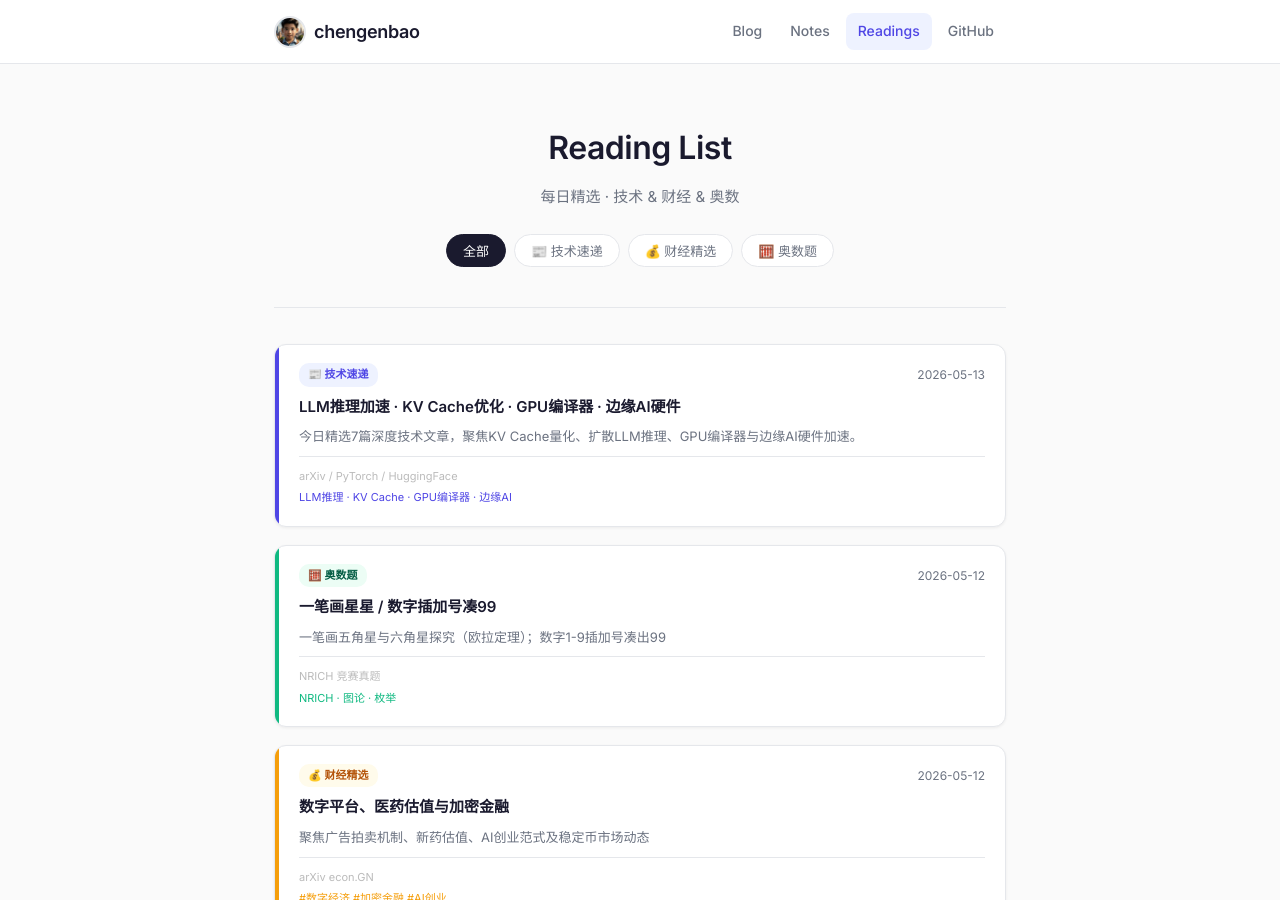
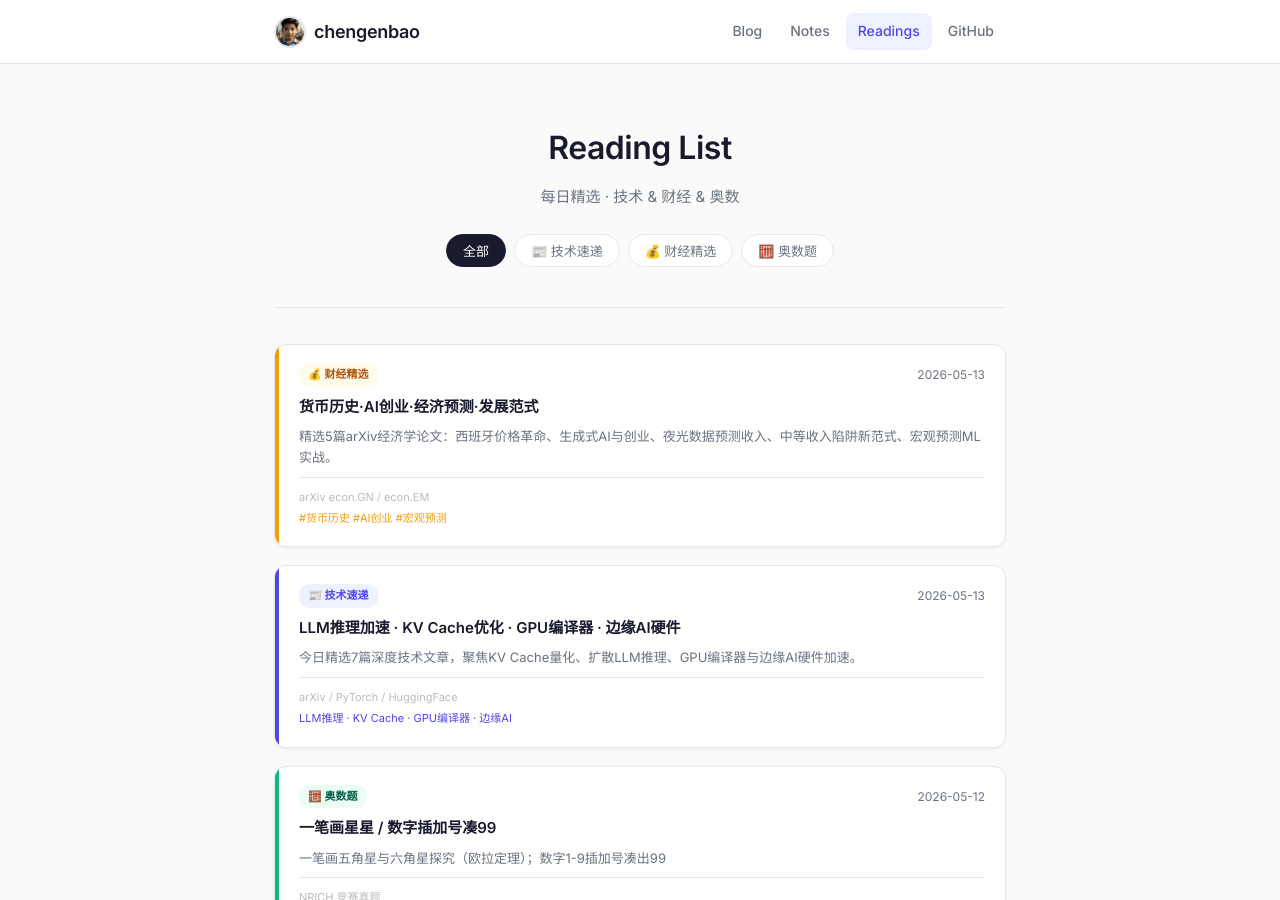
Before and after one commit to chengenbao/chengenbao.github.io, a Jekyll site: the page built from reading-list/index.md, in a window 1280 px wide and 900 px high. Built offline with Jekyll 4.4.1, drawn with Linux system fonts in a browser that asks for light colours.

Commit message:
update reading-list index with finance 2026-05-13

```diff
--- a/reading-list/index.md
+++ b/reading-list/index.md
@@ -18,6 +18,21 @@
   </div>
 
   <div class="rl-grid">
+<a class="rl-card finance" href="/reading-list/2026-05-13-finance-daily/">
+  <div class="rl-accent"></div>
+  <div class="rl-body">
+    <div class="rl-top">
+      <span class="rl-badge finance">💰 财经精选</span>
+      <time>2026-05-13</time>
+    </div>
+    <h2>货币历史·AI创业·经济预测·发展范式</h2>
+    <p>精选5篇arXiv经济学论文：西班牙价格革命、生成式AI与创业、夜光数据预测收入、中等收入陷阱新范式、宏观预测ML实战。</p>
+    <div class="rl-meta">
+      <span class="rl-source">arXiv econ.GN / econ.EM</span>
+      <span class="rl-tags">#货币历史 #AI创业 #宏观预测</span>
+    </div>
+  </div>
+</a>
 <a class="rl-card tech" href="/reading-list/2026-05-13-tech-daily/">
   <div class="rl-accent"></div>
   <div class="rl-body">
```
